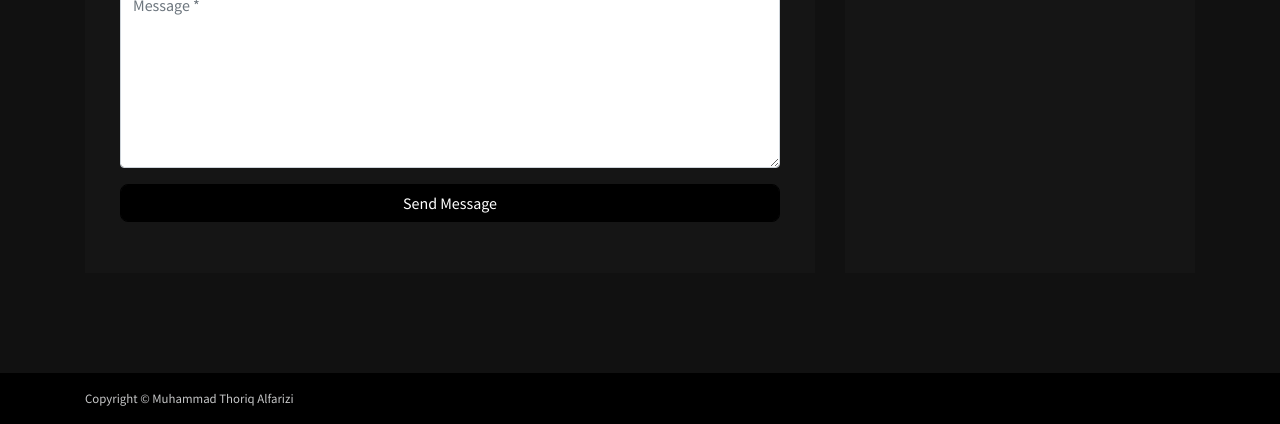
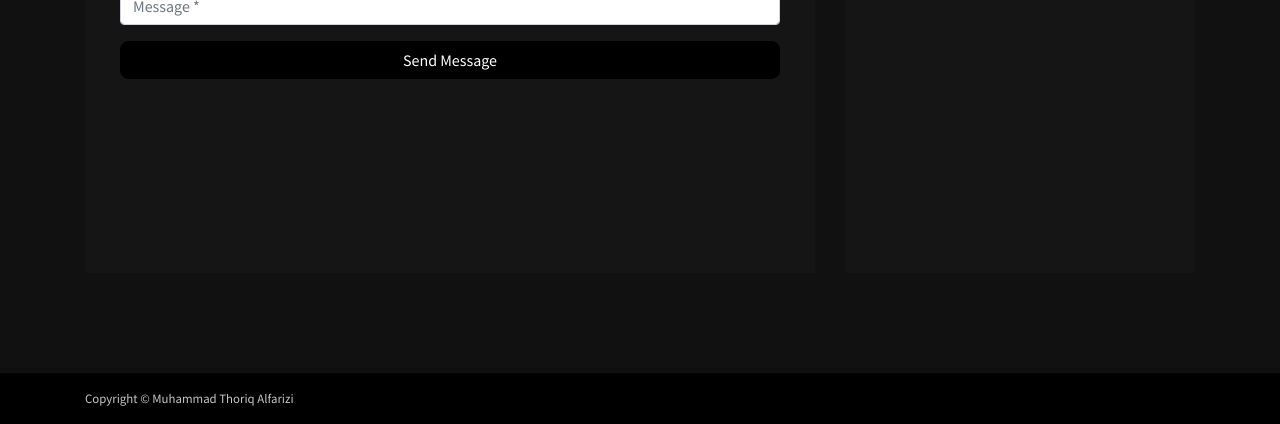
Before and after one commit to mtaalfarizi/mtaalfarizi.github.io, a website: page index.html in a window 1280 px wide. Shown: the part 3313-3737 px from the top of the page. Drawn offline with Linux system fonts and the light colour scheme.

Commit message:
Update index.html

```diff
--- a/index.html
+++ b/index.html
@@ -367,7 +367,7 @@
                                 <input class="form-control" type="email" name="Email" placeholder="Email *" required>
                             </div>
                             <div class="form-group">
-                                <textarea class="form-control" id="message" placeholder="Message *" rows="7" required></textarea>
+                                <input class="form-control" type="text" name="Message" placeholder="Message *" rows="7" required>
                             </div>
                             <div class="form-group ">
                                 <button type="submit" class="form-control btn btn-primary" >Send Message</button>
```
